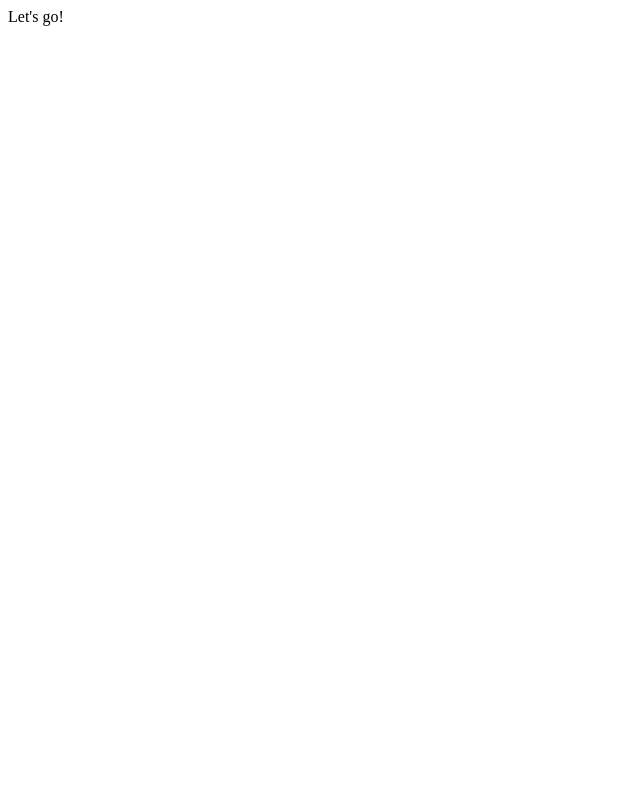
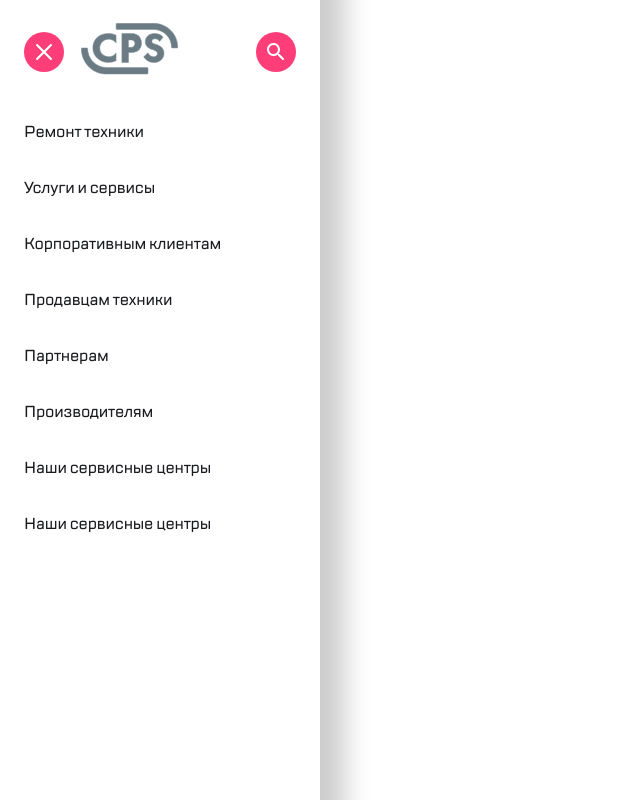
Before and after one commit to KimGavril-proG/web-core-7.8, a plain HTML site: page index.html in a window 1280 px wide. Shown: the top 800 px of the page, without its empty margins (0-640 px from the left). Drawn offline with Linux system fonts and the light colour scheme.

Commit message:
feat: add header layout and styles

```diff
--- a/index.html
+++ b/index.html
@@ -7,6 +7,41 @@
     <title>Navigation Drawer CPS</title>
 </head>
 <body>
-    Let's go!
+    <aside class='drawer'>
+        <header class='drawer-header'>
+            <div class="drawer-wrapper-left">
+                <button class="drawer-burger"><img src="./images/burger.svg" alt="drawer-burger-ic"></button>
+                <div class="drawer-group"><img src="./images/Group.svg" alt="drawer-group-ic"></div>
+            </div>
+            <div class="drawer-wrapper-right">
+                <button class="drawer-search"><img src="./images/search.svg" alt="drawer-search-ic"></button>
+            </div>
+        </header>
+        <main>
+            <nav class='drawer-nav-wrapper'>
+                <ul class='drawer-nav-links'>
+                    <li class="drawer-link-1"><a href="#">Ремонт техники</a></li>
+                    <li class="drawer-link-2"><a href="#">Услуги и сервисы</a></li>
+                    <li class="drawer-link-3"><a href="#">Корпоративным клиентам</a></li>
+                    <li class="drawer-link-4"><a href="#">Продавцам техники</a></li>
+                    <li class="drawer-link-5"><a href="#">Партнерам</a></li>
+                    <li class="drawer-link-6"><a href="#">Производителям</a></li>
+                    <li class="drawer-link-7"><a href="#">Наши сервисные центры</a></li>
+                    <li class="drawer-link-8"><a href="#">Наши сервисные центры</a></li>
+                </ul>
+            </nav>
+        </main>
+        <footer class='drawer-footer'>
+            <div class="drawer-footer-buttons"></div>
+            <address class="drawer-address"></address>
+            <nav class="drawer-lang-switcher" aria-label='Смена языка / Language selection'>
+                <ul class="drawer-lang-list">
+                    <li><a href="" hreflang='' aria-current='' title=''></a></li>
+                    <li><a href="" hreflang='' title=''></a></li>
+                    <li><a href="" hreflang='' title=''></a></li>
+                </ul>
+            </nav>
+        </footer>
+    </aside>
 </body>
 </html>
--- a/style.css
+++ b/style.css
@@ -0,0 +1,115 @@
+@font-face {
+    font-family: 'TT Lakes';
+    src: url('TTLakes-Bold.eot');
+    src: local('TT Lakes Bold'), local('TTLakes-Bold'),
+        url('./fonts/TTLakes-Bold.woff') format('woff');
+    font-weight: 700;
+    font-style: normal;
+    font-display: swap;
+}
+
+@font-face {
+    font-family: 'TT Lakes';
+    src: url('TTLakes-Medium.eot');
+    src: local('TT Lakes Medium'), local('TTLakes-Medium'),
+        url('./fonts/TTLakes-Medium.woff') format('woff');
+    font-weight: 500;
+    font-style: normal;
+    font-display: swap;
+}
+
+@font-face {
+    font-family: 'TT Lakes';
+    src: url('TTLakes-Regular.eot');
+    src: local('TT Lakes Regular'), local('TTLakes-Regular'),
+        url('./fonts/TTLakes-Regular.woff') format('woff');
+    font-weight: 400;
+    font-style: normal;
+    font-display: swap;
+}
+
+* {
+    margin: 0;
+    padding: 0;
+    box-sizing: border-box;
+}
+
+.drawer {
+    display: flex;
+    flex-direction: column;
+    width: 320px;
+    height: 1024px;
+    font-family: 'TT Lakes', sans-serif;
+    font-size: 16px;
+    box-shadow: 0px 0px 25px 25px rgba(0, 0, 0, 0.2);
+}
+
+.drawer-header {
+    display: flex;
+    /* align-items: flex-start; */
+    justify-content: space-between;
+    /* width: 320px; */
+    /* height: 116px; */
+}
+
+.drawer-wrapper-left, .drawer-wrapper-right {
+    display: flex;
+    /* justify-content: center; */
+    align-items: center;
+    gap: 16.73px;
+    padding: 23px 24px;
+}
+
+.drawer-burger, .drawer-search {
+    display: inline-flex;
+    align-items: center;
+    justify-content: center;
+    width: 40px;
+    height: 40px;
+    background-color: transparent;
+    border: 0.5px solid rgba(0, 0, 0, 0);
+}
+
+.drawer-nav-wrapper {
+    position: relative;
+    overflow: hidden;
+    font-weight: 500;
+    font-size: 16px;
+    line-height: 24px;
+    letter-spacing: -0.2px;
+    /* margin-top: 46.46px; */
+    /* margin-left: 0; */
+}
+
+.drawer-nav-links {
+    display: flex;
+    flex-direction: column;
+    overflow-y: auto;
+    list-style: none;
+}
+
+.drawer-nav-links a {
+    display: flex;
+    align-items: center;
+    /* justify-content: flex-start; */
+    padding: 16px 24px;
+    text-decoration: none;
+    color: #1B1C21;
+}
+
+.drawer-nav-links li::before {
+    content: '';
+    position: relative;
+    /* left: 0;
+    top: 116px; */
+    width: 4px;
+    height: 32px;
+    background-color: #41F6D7;
+    border-radius: 0px 4px 4px 0px;
+    opacity: 0;
+    transition: 0.3s;
+}
+
+.drawer-nav-links li:hover::before {
+    opacity: 1;
+}
```
Also changed, not shown: fonts/TTLakes-Bold.woff (added), fonts/TTLakes-Medium.woff (added), fonts/TTLakes-Regular.woff (added), images/Group.svg (added), images/burger.svg (added), images/search.svg (added).
